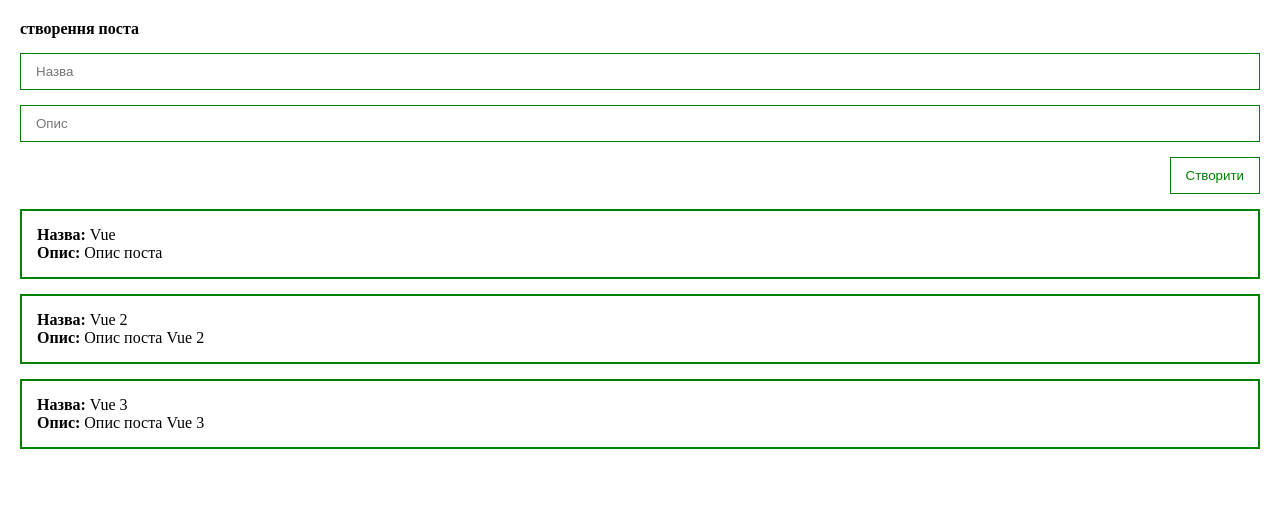
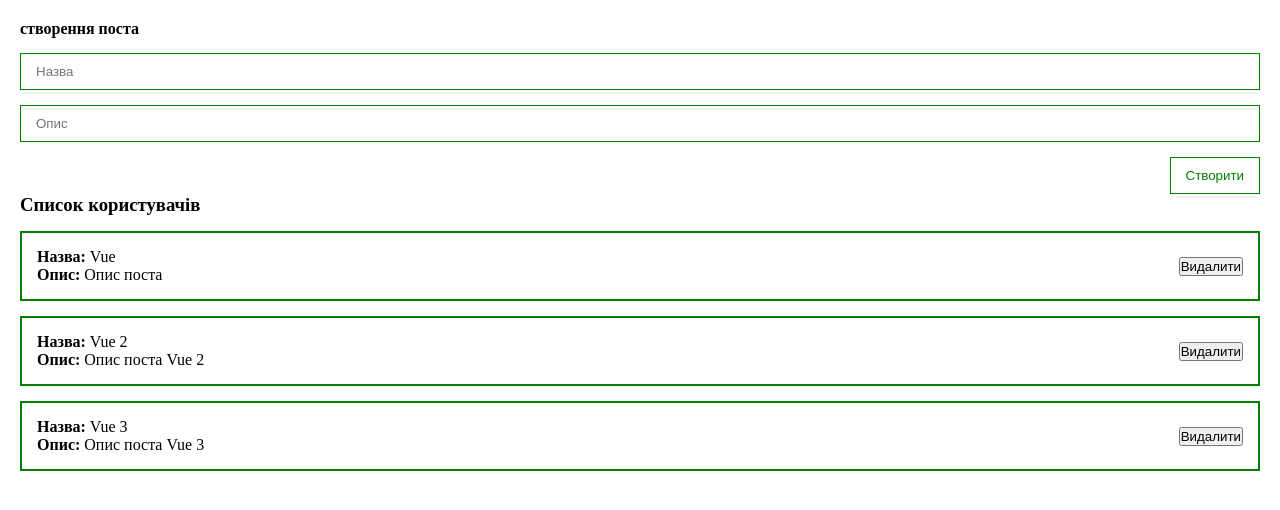
Before and after one commit to YanaKostevich/basic-vue, a Vue app: page / in a window 1280 px wide. Shown: the top 510 px of the page. Built offline with nearby package versions, Linux system fonts and the light colour scheme.

Commit message:
components

```diff
--- a/package.json
+++ b/package.json
@@ -7,7 +7,9 @@
     "build": "vue-cli-service build"
   },
   "dependencies": {
+    "@volar-plugins/vetur": "latest",
     "core-js": "^3.8.3",
+    "process": "^0.11.10",
     "vue": "^3.2.13",
     "vue-router": "^4.0.3",
     "vuex": "^4.0.0"
--- a/src/App.vue
+++ b/src/App.vue
@@ -1,32 +1,13 @@
 <template>
   <div class="app">
-    <form @submit.prevent>
-      <h4>створення поста</h4>
-      <input
-        v-bind:value="title"
-        @:input="title = $event.target.value"
-        class="input"
-        type="text"
-        placeholder="Назва"
-      />
-      <input
-        v-bind:value="body"
-        @:input="body = $event.target.value"
-        class="input"
-        type="text"
-        placeholder="Опис"
-      />
-      <button class="btn" @:click="сreatePost">Створити</button>
-    </form>
-
-    <div class="post" v-for="post in posts">
-      <div><strong>Назва: </strong>{{ post.title }}</div>
-      <div><strong>Опис: </strong>{{ post.body }}</div>
-    </div>
+    <PostForm @create="сreatePost"/>
+    <PostList :posts="posts" />
   </div>
 </template>
 
 <script>
+import PostForm from "@/components/PostForm.vue";
+import PostList from "@/components/PostList.vue";
 export default {
   data() {
     return {
@@ -36,20 +17,17 @@ export default {
         { id: 3, title: "Vue 3", body: "Опис поста Vue 3" },
       ],
       title: '',
-      body: '',
-    }
+      body:'',
+    };
   },
   methods: {
-    сreatePost() {
-      const newPost = {
-        id: Date.now(),
-        title: this.title,
-        body: this.body,
-      }
-      this.posts.push(newPost);
-      this.title = '';
-      this.body = '';
+    сreatePost(post) {
+      this.posts.push(post);
     },
+  },
+  components: {
+    PostForm,
+    PostList,
   },
 };
 </script>
@@ -59,30 +37,7 @@ export default {
   padding: 0;
   box-sizing: border-box;
 }
-.post {
-  padding: 15px;
-  border: 2px solid green;
-  margin-top: 15px;
-}
 .app {
   padding: 20px;
 }
-form {
-  display: flex;
-  flex-direction: column;
-}
-.btn {
-  margin-top: 15px;
-  align-self: flex-end;
-  padding: 10px 15px;
-  background: none;
-  color: green;
-  border: 1px solid green;
-}
-.input {
-  width: 100%;
-  border: 1px solid green;
-  padding: 10px 15px;
-  margin-top: 15px;
-}
 </style>
--- /dev/null
+++ b/src/components/PostForm.vue
@@ -0,0 +1,62 @@
+<template>
+  <form @submit.prevent>
+    <h4>створення поста</h4>
+    <input
+      v-model="post.title"
+      @:input="post.title = $event.target.value"
+      class="input"
+      type="text"
+      placeholder="Назва"
+    />
+    <input v-model="post.body" class="input" type="text" placeholder="Опис" />
+    <MyButton class="btn" @:click="сreatePost">Створити</MyButton>
+  </form>
+</template>
+<script>
+import { emit } from 'process';
+import MyButton from "@/components/UI/MyButton.vue";
+export default {
+  components:{
+    MyButton
+  },
+  data() {
+    return {
+      post: {
+        title: '',
+        body: '',
+      },
+    };
+  },
+  methods:{
+    сreatePost(){
+      this.post.id = Date.now();
+      this.$emit('create', this.post)
+      this.post = {
+        title: '',
+        body: '',
+      }
+    }
+  }
+
+};
+</script>
+<style scoped>
+form {
+  display: flex;
+  flex-direction: column;
+}
+.btn {
+  margin-top: 15px;
+  align-self: flex-end;
+  padding: 10px 15px;
+  background: none;
+  color: green;
+  border: 1px solid green;
+}
+.input {
+  width: 100%;
+  border: 1px solid green;
+  padding: 10px 15px;
+  margin-top: 15px;
+}
+</style>
--- /dev/null
+++ b/src/components/PostItem.vue
@@ -0,0 +1,33 @@
+<template>
+  <div class="post">
+    <div>
+      <div><strong>Назва: </strong>{{ post.title }}</div>
+      <div><strong>Опис: </strong>{{ post.body }}</div>
+    </div>
+    <div class="post__btn">
+      <button>Видалити</button>
+    </div>
+  </div>
+</template>
+<script>
+export default {
+  props: {
+    post: {
+      type: Object,
+      required: true,
+    },
+  },
+};
+</script>
+
+<style scoped>
+.post {
+  padding: 15px;
+  border: 2px solid green;
+  margin-top: 15px;
+  display: flex;
+  align-items: center;
+  justify-content: space-between;
+}
+
+</style>
--- /dev/null
+++ b/src/components/PostList.vue
@@ -0,0 +1,22 @@
+<template>
+  <div>
+    <h3>Список користувачів</h3>
+    <PostItem :post="post" v-for="post in posts" />
+  </div>
+</template>
+
+<script>
+import PostItem from "@/components/PostItem.vue";
+export default {
+  props: {
+    posts: {
+      type: Array,
+      required: true,
+    },
+  },
+  components: {
+    PostItem,
+  },
+};
+</script>
+<style scoped></style>
--- /dev/null
+++ b/src/components/UI/MyButton.vue
@@ -0,0 +1,16 @@
+<template>
+  <button>
+    <slot> </slot>
+  </button>
+</template>
+
+<style scoped>
+.btn {
+  padding-top: 15px;
+  align-self: flex-end;
+  padding: 10px 15px;
+  background: none;
+  color: green;
+  border: 1px solid green;
+}
+</style>
--- /dev/null
+++ b/volar.config.js
@@ -0,0 +1,3 @@
+module.exports = {
+  plugins: [require("@volar-plugins/vetur").default()],
+};
```
Also changed, not shown: 1 other file (tests, documents, lock files or other folders).
